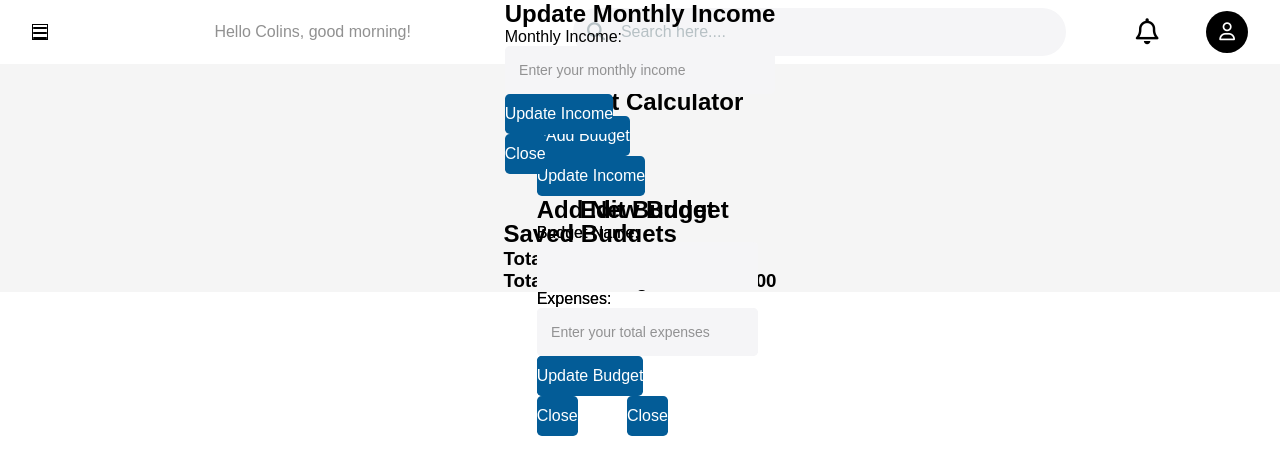
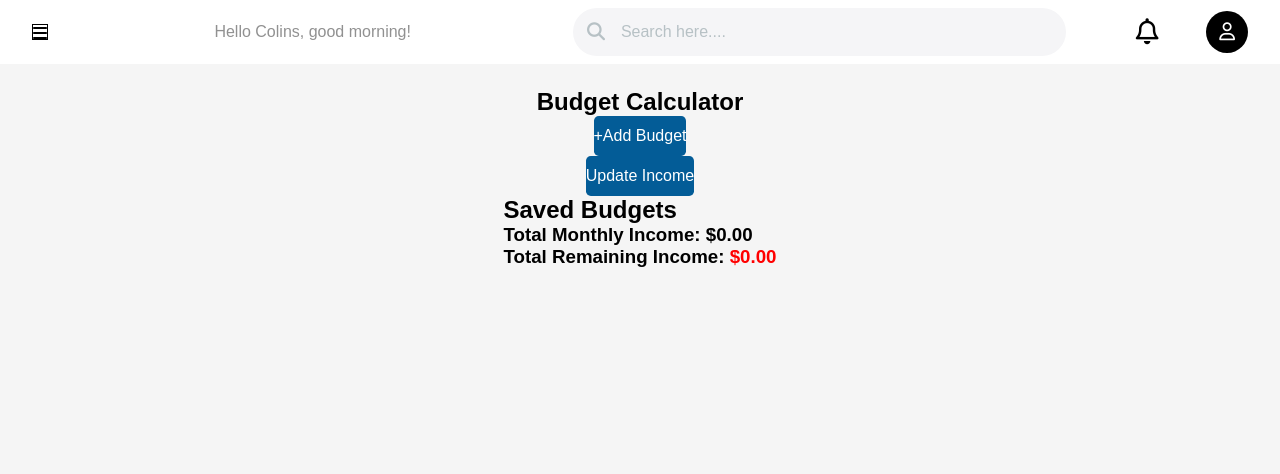
Before and after one commit to Arigbo/expence, a plain HTML site: page pages/budget.html in a window 1280 px wide. Drawn offline with Linux system fonts and the light colour scheme; a web font is replaced by a local one.

Commit message:
update barca winnnnnnnnn

```diff
--- a/pages/budget.html
+++ b/pages/budget.html
@@ -1,10 +1,10 @@
 <!DOCTYPE html>
 <html lang="en">
   <head>
-    <meta charset="UTF-8">
-    <meta name="viewport" content="width=device-width, initial-scale=1.0">
+    <meta charset="UTF-8" />
+    <meta name="viewport" content="width=device-width, initial-scale=1.0" />
     <title>Budget and Goals</title>
-    <link rel="stylesheet" href="/style/custom.css">
+    <link rel="stylesheet" href="/style/custom.css" />
     <link
       rel="stylesheet"
       href="https://cdnjs.cloudflare.com/ajax/libs/font-awesome/6.7.2/css/all.min.css"
@@ -12,7 +12,7 @@
       crossorigin="anonymous"
       referrerpolicy="no-referrer"
     />
-<link rel="shortcut icon" href="/Logomark.png" type="image/x-icon">
+    <link rel="shortcut icon" href="/Logomark.png" type="image/x-icon" />
   </head>
   <body>
     <div class="dashboard">
@@ -27,7 +27,9 @@
           ><a href="/pages/transaction.html" class="transaction"
             ><i class="fas fa-exchange-alt"></i> Transactions</a
           >
-              <a href="./budget.html" class="budget"><i class="fas fa-rocket"></i> Budgets</a>
+          <a href="./budget.html" class="budget"
+            ><i class="fas fa-rocket"></i> Budgets</a
+          >
           <a href="/" class="report"
             ><i class="fas fa-chart-line"></i> Reports</a
           >
@@ -78,25 +80,40 @@
         <button id="updateIncomeButton">Update Income</button>
         <div id="budgetFormContainer" class="budget_form">
           <div class="form-container">
+            <header>
               <h2>Add New Budget</h2>
+              <i class="fas fa-x" id="closeBudgetForm"></i>
+            </header>
             <form id="budgetForm">
               <div class="form-group">
                 <label for="budgetName">Budget Name:</label>
-                    <input type="text" id="budgetName" placeholder="Enter budget name" required />
+                <input
+                  type="text"
+                  id="budgetName"
+                  placeholder="Enter budget name"
+                  required
+                />
               </div>
               <div class="form-group">
                 <label for="expenses">Expenses:</label>
-                    <input type="number" id="expenses" placeholder="Enter your total expenses" required />
+                <input
+                  type="number"
+                  id="expenses"
+                  placeholder="Enter your total expenses"
+                  required
+                />
               </div>
               <button type="submit" class="btn-submit">Add Budget</button>
             </form>
-                <button id="closeBudgetForm" class="btn-close">Close</button>
           </div>
         </div>
 
         <div id="editBudgetFormContainer" class="edit_budget_form">
-              <div class="form-container"></div>
+          <div class="form-container">
+            <header>
               <h2>Edit Budget</h2>
+              <i class="fas fa-x" id="closeEditBudgetForm"></i>
+            </header>
             <form id="editBudgetForm">
               <div class="form-group">
                 <label for="editBudgetName">Budget Name:</label>
@@ -104,25 +121,36 @@
               </div>
               <div class="form-group">
                 <label for="editExpenses">Expenses:</label>
-                    <input type="number" id="editExpenses" placeholder="Enter your total expenses" required />
+                <input
+                  type="number"
+                  id="editExpenses"
+                  placeholder="Enter your total expenses"
+                  required
+                />
               </div>
               <button type="submit" class="btn-submit">Update Budget</button>
             </form>
-                <button id="closeEditBudgetForm" class="btn-close">Close</button>
           </div>
         </div>
 
         <div id="incomeFormContainer" class="income_form">
           <div class="form-container">
+            <header>
               <h2>Update Monthly Income</h2>
+              <i class="fas fa-x" id="closeIncomeForm"></i>
+            </header>
             <form id="incomeForm">
               <div class="form-group">
                 <label for="monthlyIncome">Monthly Income:</label>
-                    <input type="number" id="monthlyIncome" placeholder="Enter your monthly income" required />
+                <input
+                  type="number"
+                  id="monthlyIncome"
+                  placeholder="Enter your monthly income"
+                  required
+                />
               </div>
               <button type="submit" class="btn-submit">Update Income</button>
             </form>
-                <button id="closeIncomeForm" class="btn-close">Close</button>
           </div>
         </div>
 
@@ -135,25 +163,30 @@
             <h3>Total Monthly Income: <span id="totalIncome">$0.00</span></h3>
           </div>
           <div id="remainingIncomeContainer">
-                <h3>Total Remaining Income: <span id="remainingIncome">$0.00</span></h3>
+            <h3>
+              Total Remaining Income:
+              <span id="remainingIncome" style="color: green">$0.00</span>
+            </h3>
           </div>
         </div>
-
+      </div>
+    </div>
+  </body>
   <script>
     document.getElementById("openBudgetForm").addEventListener("click", function () {
-                document.getElementById("budgetFormContainer").style.display = "block";
+document.getElementById("budgetFormContainer").classList.add("show")
     });
 
     document.getElementById("closeBudgetForm").addEventListener("click", function () {
-                document.getElementById("budgetFormContainer").style.display = "none";
+document.getElementById("budgetFormContainer").classList.remove("show")
     });
 
     document.getElementById("updateIncomeButton").addEventListener("click", function () {
-                document.getElementById("incomeFormContainer").style.display = "block";
+document.getElementById("incomeFormContainer").classList.add("show")
     });
 
     document.getElementById("closeIncomeForm").addEventListener("click", function () {
-                document.getElementById("incomeFormContainer").style.display = "none";
+document.getElementById("incomeFormContainer").classList.remove("show")
     });
 
     document.getElementById("incomeForm").addEventListener("submit", function (e) {
@@ -168,14 +201,14 @@
 
 localStorage.setItem("monthlyIncome", monthlyIncome);
 document.getElementById("totalIncome").textContent = `$${monthlyIncome.toFixed(2)}`;
-                document.getElementById("incomeFormContainer").style.display = "none";
+document.getElementById("incomeFormContainer").classList.remove("show")
 
 const budgets = JSON.parse(localStorage.getItem("budgets")) || [];
 refreshBudgetCards(budgets);
     });
 
     document.getElementById("closeEditBudgetForm").addEventListener("click", function () {
-                document.getElementById("editBudgetFormContainer").style.display = "none";
+document.getElementById("editBudgetFormContainer").classList.remove("show")
     });
 
     document.getElementById("budgetForm").addEventListener("submit", function (e) {
@@ -202,7 +235,7 @@
 localStorage.setItem("budgets", JSON.stringify(budgets));
 refreshBudgetCards(budgets);
 
-                document.getElementById("budgetFormContainer").style.display = "none";
+document.getElementById("budgetFormContainer").classList.remove("show")
     });
 
     document.getElementById("editBudgetForm").addEventListener("submit", function (e) {
@@ -225,7 +258,7 @@
   localStorage.setItem("budgets", JSON.stringify(budgets));
   refreshBudgetCards(budgets);
 
-                  document.getElementById("editBudgetFormContainer").style.display = "none";
+  document.getElementById("editBudgetFormContainer").classList.remove("show")
 } else {
   alert("Budget not found!");
 }
@@ -266,7 +299,16 @@
 const remainingIncome = totalIncome - totalExpenses;
 
 document.getElementById("totalIncome").textContent = `$${totalIncome.toFixed(2)}`;
-                document.getElementById("remainingIncome").textContent = `$${remainingIncome.toFixed(2)}`;
+const remainingIncomeElement = document.getElementById("remainingIncome");
+remainingIncomeElement.textContent = `$${remainingIncome.toFixed(2)}`;
+
+if (remainingIncome <= 0) {
+  remainingIncomeElement.style.color = "red";
+} else if (remainingIncome > 0 && remainingIncome <= 999) {
+  remainingIncomeElement.style.color = "orange";
+} else {
+  remainingIncomeElement.style.color = "green";
+}
     }
 
     function deleteBudget(budgetName) {
@@ -280,17 +322,14 @@
     function openEditBudgetForm(budget) {
 document.getElementById("editBudgetName").value = budget.budgetName;
 document.getElementById("editExpenses").value = budget.expenses;
-                document.getElementById("editBudgetFormContainer").style.display = "block";
+document.getElementById("editBudgetFormContainer").classList.add("show")
     }
 
     window.addEventListener("load", function () {
 const savedBudgets = JSON.parse(localStorage.getItem("budgets")) || [];
 refreshBudgetCards(savedBudgets);
     });
-            </script>
 
-    <!-- Scripts -->
-    <script>
 let page = localStorage.getItem("page");
 document.querySelector(".dash").addEventListener("click", function (e) {
 document.querySelector(".dash").classList.add("active");
@@ -382,5 +421,4 @@ let page = localStorage.getItem("page");
   document.querySelector(".navbar").classList.add("show");
 });
 </script>
-</body>
 </html>
--- a/style/budget.scss
+++ b/style/budget.scss
@@ -1,9 +1,71 @@
-.budget_form,
-.edit_budget_form,
-.income_form{
+.budget-calculator {
+  width: 100%;
+  display: flex;
+  flex-direction: column;
+  align-items: center;
+
+  .budget_form,
+  .edit_budget_form,
+  .income_form {
     display: flex;
     flex-direction: column;
     align-items: center;
+    justify-content: center;
     position: fixed;
+    background-color: rgba(0, 0, 0, 0.244);
+    transition: all 0.5s ease;
+    right: 100%;
+    left: -100%;
+    top: 0;
+    bottom: 0;
+    width: 100vw;
+    height: 100%;
+    &.show {
+      right: 0;
+      left: 0;
+    }
+    .form-container {
+      display: flex;
+      flex-direction: column;
+      align-items: center;
+      justify-content: center;
+      gap: 3rem;
+      width: 1rem;
+      background-color: white;
+      width: 30rem;
+      height: 23rem;
+      border-radius: 0.5rem;
 
+      header {
+        display: flex;
+        align-items: center;
+        width: 90%;
+        justify-content: space-between;
+        h2 {
+          font-size: 18px;
+          font-weight: 400;
+        }
+      }
+      form {
+        width: 90%;
+        display: flex;
+        flex-direction: column;
+        align-items: center;
+        gap: 1.5rem;
+        .form-group {
+          width: 100%;
+          display: flex;
+          flex-direction: column;
+          align-items: center;
+          gap: 0.5rem;
+          label {
+            width: 100%;
+          }
+        }
+        button {
+          width: 100%;
+        }
+      }
+    }
+  }
 }
--- a/style/custom.scss
+++ b/style/custom.scss
@@ -6,6 +6,9 @@
 @import "./nav.css";
 @import "./transact.css";
 @import "./budget.css";
+html{
+  background-color: whitesmoke;
+}
 * {
   margin: 0;
   padding: 0;
--- a/style/dash.scss
+++ b/style/dash.scss
@@ -2,7 +2,7 @@
   display: flex;
   flex-direction: column;
   align-items: center;
-  background-color: whitesmoke;
+
   width: 100vw;
   gap: 1.5rem;
   &_header {
```
Also changed, not shown: style/budget.css, style/custom.css, style/dash.css, 3 other files. Lines whose indentation alone changed are shown as unchanged.
